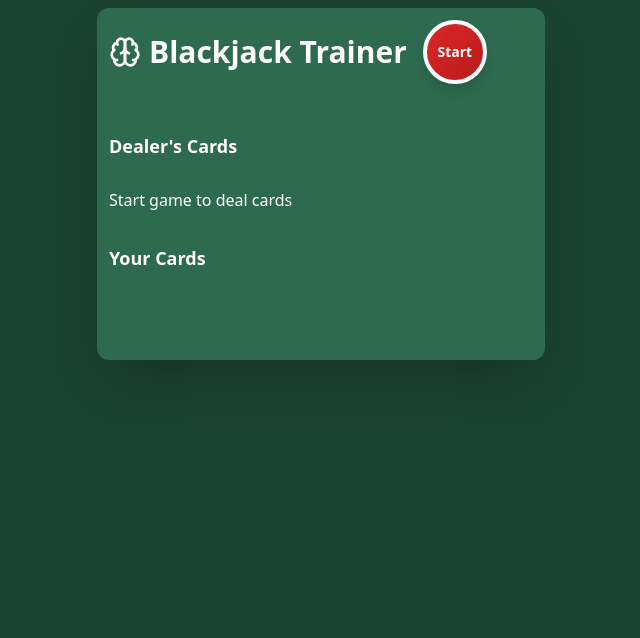
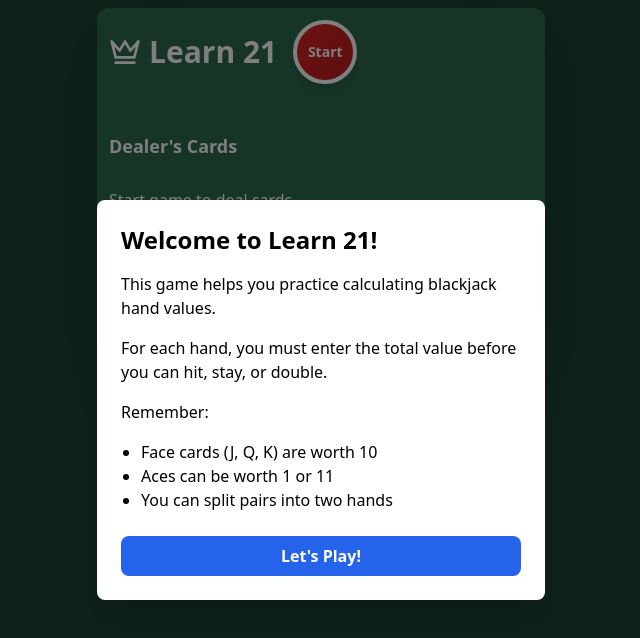
Before and after one commit to mlaken5/learn21, a React (Vite) app: page / in a window 1280 px wide. Shown: the top 638 px of the page, without its empty margins (319-959 px from the left). Built offline with nearby package versions, Linux system fonts and the light colour scheme.

Commit message:
Split Logic Fix 1

```diff
--- a/index.html
+++ b/index.html
@@ -8,6 +8,9 @@
     <link rel="manifest" href="/manifest.json" />
     <link rel="apple-touch-icon" href="/icon-192x192.png" />
     <title>Blackjack Trainer</title>
+    <meta name="apple-mobile-web-app-capable" content="yes">
+    <meta name="apple-mobile-web-app-status-bar-style" content="black">
+    <meta name="apple-mobile-web-app-title" content="Learn 21">
   </head>
   <body>
     <div id="root"></div>
--- a/src/App.tsx
+++ b/src/App.tsx
@@ -14,6 +14,8 @@ import {
 } from './utils/blackjack';
 import { dealInitialHand } from './utils/deck';
 import { Card as CardType } from './utils/blackjack';
+import { WelcomeModal } from './components/WelcomeModal';
+import { InstallPrompt } from './components/InstallPrompt';
 
 export default function App() {
   const [playerCards, setPlayerCards] = useState<Card[]>([]);
@@ -248,7 +250,7 @@ export default function App() {
     const dealerTotal = calculateHandValue(currentDealerCards).total;
     const dealerSummary = formatHandSummary(currentDealerCards, dealerTotal, 'Dealer');
 
-    // Process all split hands
+    // Process all split hands and show all results
     const results = finalSplitHands.map((hand, index) => {
       const handTotal = calculateHandValue(hand).total;
       const handSummary = formatHandSummary(hand, handTotal, `Hand ${index + 1}`);
@@ -256,11 +258,10 @@ export default function App() {
       const wasDoubled = hand.length === 3 && isDoubled && index === currentHandIndex;
       const points = wasDoubled ? 2 : 1;
       handleGameResult(result, points);
-      return `${handSummary}\n${result}`;
+      return `Hand ${index + 1}: ${handSummary} - ${result}`;
     });
 
-    // Show dealer's hand and all split hand results
-    setAlert(`${dealerSummary}\n\n${results.join('\n\n')}`);
+    setAlert(`${dealerSummary}\n\n${results.join('\n')}`);
     setGameState('complete');
     setIsDoubled(false);
   };
@@ -330,6 +331,8 @@ export default function App() {
 
   return (
     <div className="min-h-screen bg-[#1b4332] p-2">
+      <WelcomeModal />
+      <InstallPrompt />
       <div className="max-w-md mx-auto bg-[#2d6a4f] rounded-xl p-3 shadow-2xl">
         <div className="flex items-center mb-4">
           <GameHeader onNewHand={startNewGame} gameState={gameState} />
--- a/src/components/GameHeader.tsx
+++ b/src/components/GameHeader.tsx
@@ -1,5 +1,5 @@
 import React from 'react';
-import { Brain } from 'lucide-react';
+import { Crown } from 'lucide-react';
 
 interface GameHeaderProps {
   onNewHand: () => void;
@@ -10,8 +10,8 @@ export function GameHeader({ onNewHand, gameState }: GameHeaderProps) {
   return (
     <div className="flex flex-col sm:flex-row items-center justify-between mb-8 gap-4">
       <div className="flex items-center">
-        <Brain className="w-8 h-8 text-white mr-2" />
-        <h1 className="text-3xl font-bold text-white">Blackjack Trainer</h1>
+        <Crown className="w-8 h-8 text-white mr-2" />
+        <h1 className="text-3xl font-bold text-white">Learn 21</h1>
       </div>
       <button
         onClick={onNewHand}
--- /dev/null
+++ b/src/components/WelcomeModal.tsx
@@ -0,0 +1,44 @@
+import React, { useState, useEffect } from 'react';
+
+export function WelcomeModal() {
+  const [showWelcome, setShowWelcome] = useState(false);
+
+  useEffect(() => {
+    const hasSeenWelcome = localStorage.getItem('hasSeenWelcome');
+    if (!hasSeenWelcome) {
+      setShowWelcome(true);
+    }
+  }, []);
+
+  const handleClose = () => {
+    localStorage.setItem('hasSeenWelcome', 'true');
+    setShowWelcome(false);
+  };
+
+  if (!showWelcome) return null;
+
+  return (
+    <div className="fixed inset-0 bg-black bg-opacity-50 flex items-center justify-center z-50">
+      <div className="bg-white p-6 rounded-lg shadow-xl max-w-md mx-4">
+        <h2 className="text-2xl font-bold mb-4">Welcome to Learn 21!</h2>
+        <div className="space-y-4">
+          <p>This game helps you practice calculating blackjack hand values.</p>
+          <p>For each hand, you must enter the total value before you can hit, stay, or double.</p>
+          <p>Remember:</p>
+          <ul className="list-disc pl-5">
+            <li>Face cards (J, Q, K) are worth 10</li>
+            <li>Aces can be worth 1 or 11</li>
+            <li>You can split pairs into two hands</li>
+          </ul>
+        </div>
+        <button
+          onClick={handleClose}
+          className="w-full mt-6 px-4 py-2 bg-blue-600 text-white rounded-lg hover:bg-blue-700
+                   transition-colors font-bold"
+        >
+          Let's Play!
+        </button>
+      </div>
+    </div>
+  );
+}
```
